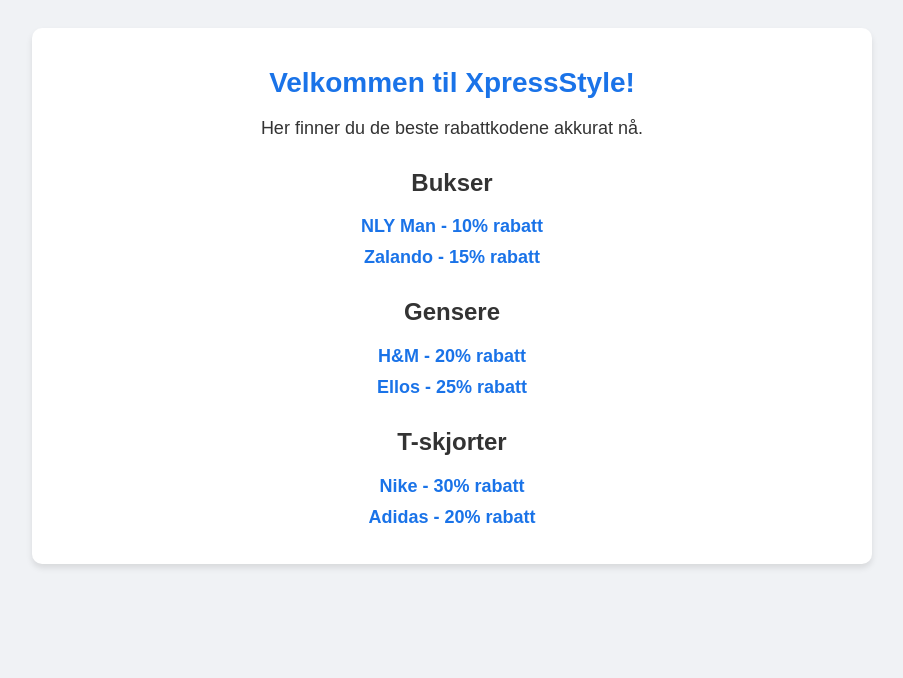
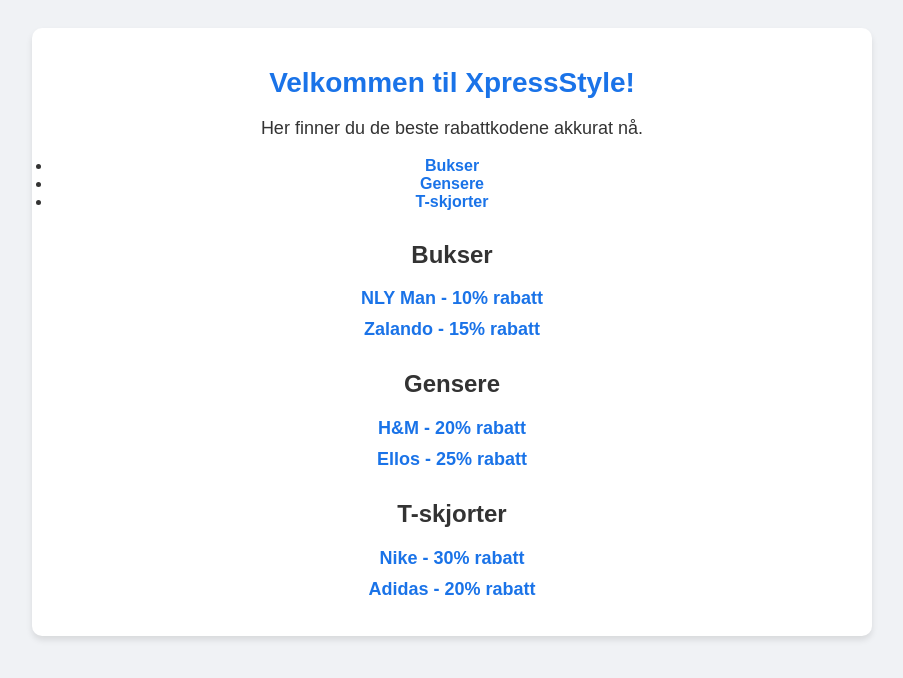
Before and after one commit to Mstensnes/Xpressstyle, a Next.js app: page / in a window 1280 px wide. Shown: the top 678 px of the page, without its empty margins (188-1091 px from the left). Built offline with nearby package versions, Linux system fonts and the light colour scheme.

Commit message:
Update 5 index.js

```diff
--- a/pages/index.js
+++ b/pages/index.js
@@ -3,27 +3,27 @@
 export default function Home() {
   const rabatter = [
     {
-      id: 1,
+      id: "bukser",
       kategori: "Bukser",
       produkter: [
-        { butikk: "NLY Man", rabatt: "10%", link: "https://nlyman.com" },
-        { butikk: "Zalando", rabatt: "15%", link: "https://zalando.no" }
+        { butikk: "NLY Man", rabatt: "10%", link: "#bukser" },
+        { butikk: "Zalando", rabatt: "15%", link: "#bukser" }
       ]
     },
     {
-      id: 2,
+      id: "gensere",
       kategori: "Gensere",
       produkter: [
-        { butikk: "H&M", rabatt: "20%", link: "https://hm.com" },
-        { butikk: "Ellos", rabatt: "25%", link: "https://ellos.no" }
+        { butikk: "H&M", rabatt: "20%", link: "#gensere" },
+        { butikk: "Ellos", rabatt: "25%", link: "#gensere" }
       ]
     },
     {
-      id: 3,
+      id: "t-skjorter",
       kategori: "T-skjorter",
       produkter: [
-        { butikk: "Nike", rabatt: "30%", link: "https://nike.com" },
-        { butikk: "Adidas", rabatt: "20%", link: "https://adidas.com" }
+        { butikk: "Nike", rabatt: "30%", link: "#t-skjorter" },
+        { butikk: "Adidas", rabatt: "20%", link: "#t-skjorter" }
       ]
     }
   ];
@@ -33,16 +33,23 @@
       <h1>Velkommen til XpressStyle!</h1>
       <p>Her finner du de beste rabattkodene akkurat nå.</p>
 
+      {/* Navigasjonslenker til seksjoner */}
+      <nav>
+        <ul className="nav-links">
+          <li><a href="#bukser">Bukser</a></li>
+          <li><a href="#gensere">Gensere</a></li>
+          <li><a href="#t-skjorter">T-skjorter</a></li>
+        </ul>
+      </nav>
+
       {rabatter.map((kategori) => (
-        <div key={kategori.id}>
-          <h2 id={kategori.kategori.toLowerCase()}>{kategori.kategori}</h2>
+        <div key={kategori.id} id={kategori.id} className="kategori-seksjon">
+          <h2>{kategori.kategori}</h2>
           <ul style={{ listStyle: "none", padding: 0 }}>
             {kategori.produkter.map((rabatt, index) => (
               <li key={index} style={{ margin: "10px 0", fontSize: "18px" }}>
                 <a
                   href={rabatt.link}
-                  target="_blank"
-                  rel="noopener noreferrer"
                   style={{ textDecoration: "none", color: "#1a73e8" }}
                 >
                   {rabatt.butikk} - <strong>{rabatt.rabatt} rabatt</strong>
```
